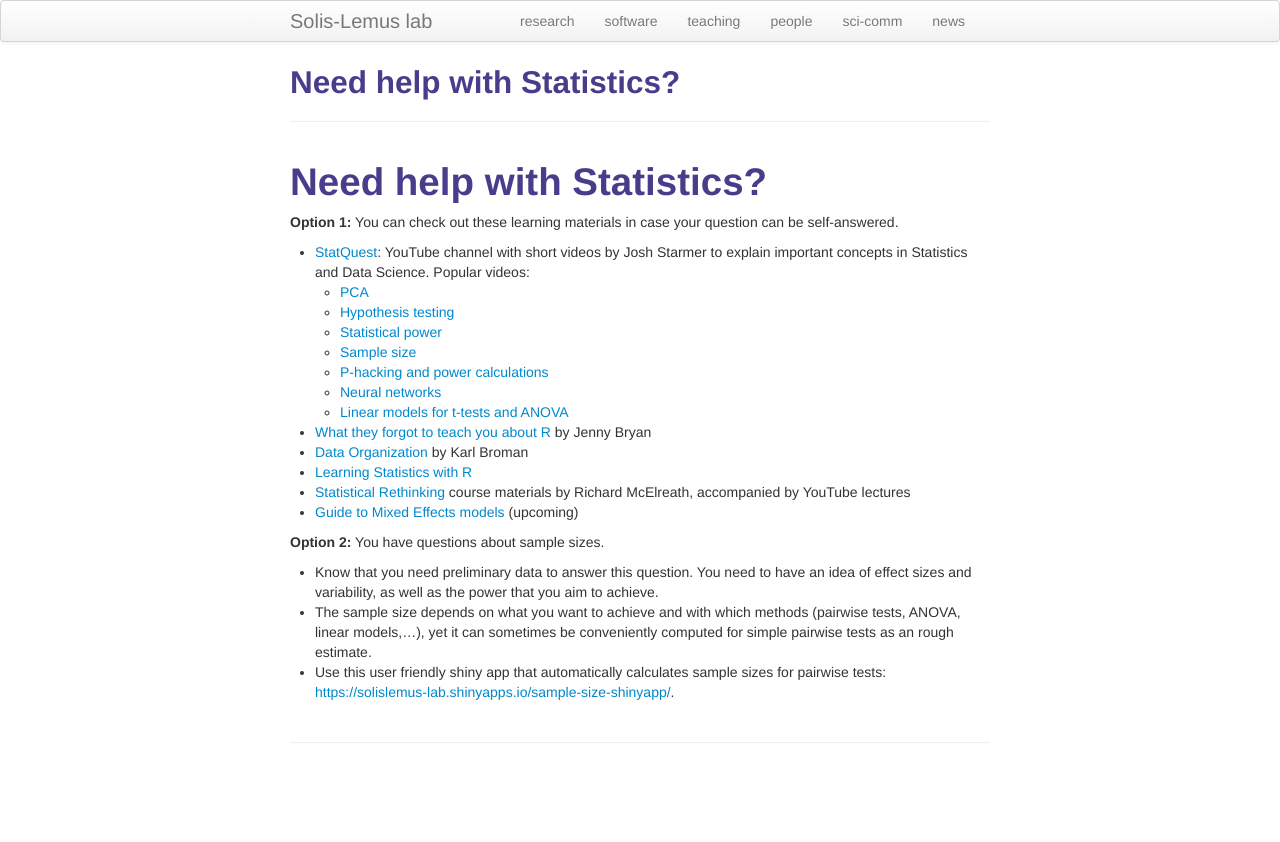
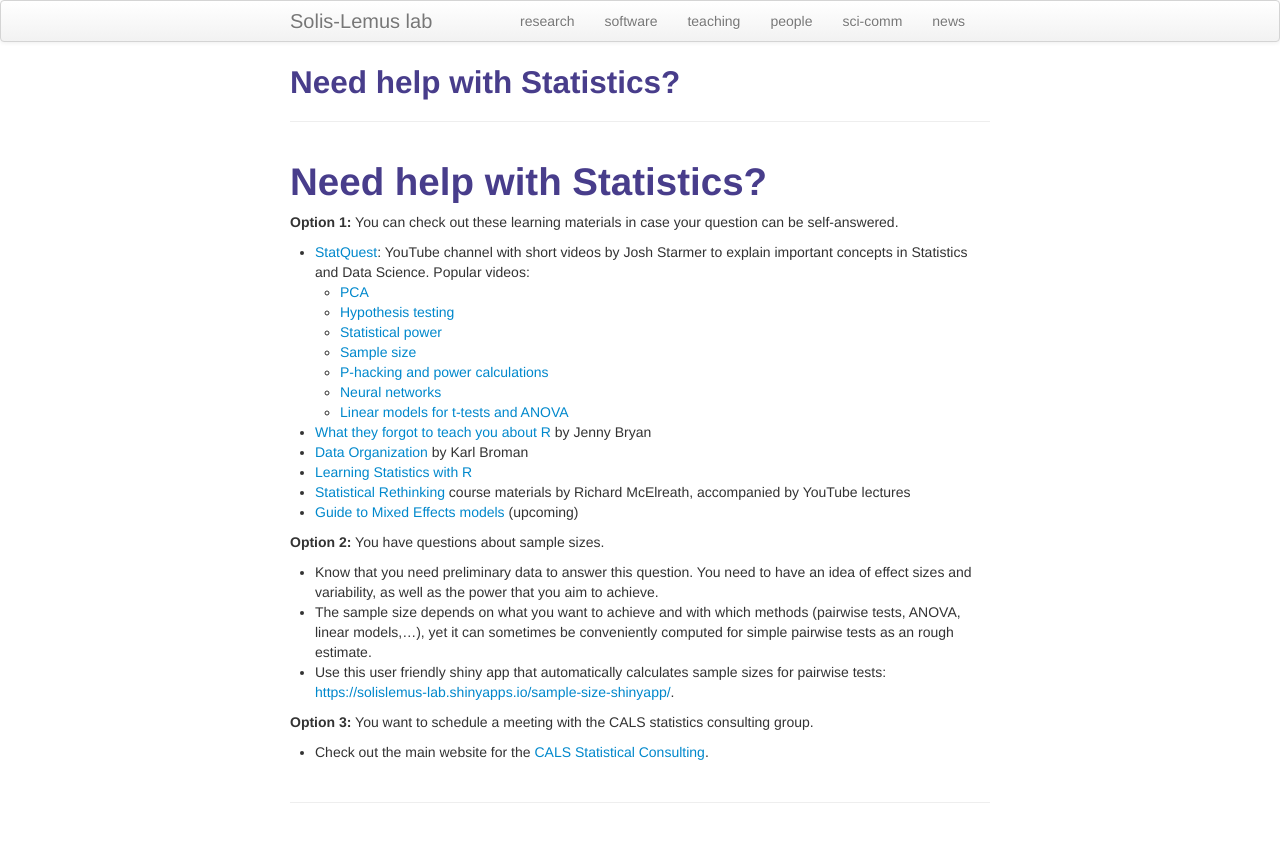
Before and after one commit to solislemuslab/solislemuslab.github.io, a Jekyll site: the page built from pages/consulting.md, in a window 1280 px wide. Shown: the top 842 px of the page. Built offline with Jekyll 4.4.1, drawn with Linux system fonts in a browser that asks for light colours; our own code applies the rules of GitHub Pages for plain Markdown files.

Commit message:
consulting section

```diff
--- a/pages/consulting.md
+++ b/pages/consulting.md
@@ -19,3 +19,6 @@
 - Know that you need preliminary data to answer this question. You need to have an idea of effect sizes and variability, as well as the power that you aim to achieve.
 - The sample size depends on what you want to achieve and with which methods (pairwise tests, ANOVA, linear models,...), yet it can sometimes be conveniently computed for simple pairwise tests as an rough estimate.
 - Use this user friendly shiny app that automatically calculates sample sizes for pairwise tests: [https://solislemus-lab.shinyapps.io/sample-size-shinyapp/](https://solislemus-lab.shinyapps.io/sample-size-shinyapp/).
+
+**Option 3:** You want to schedule a meeting with the CALS statistics consulting group.
+- Check out the main website for the [CALS Statistical Consulting](https://calslab.cals.wisc.edu/stat-consulting/).
```
